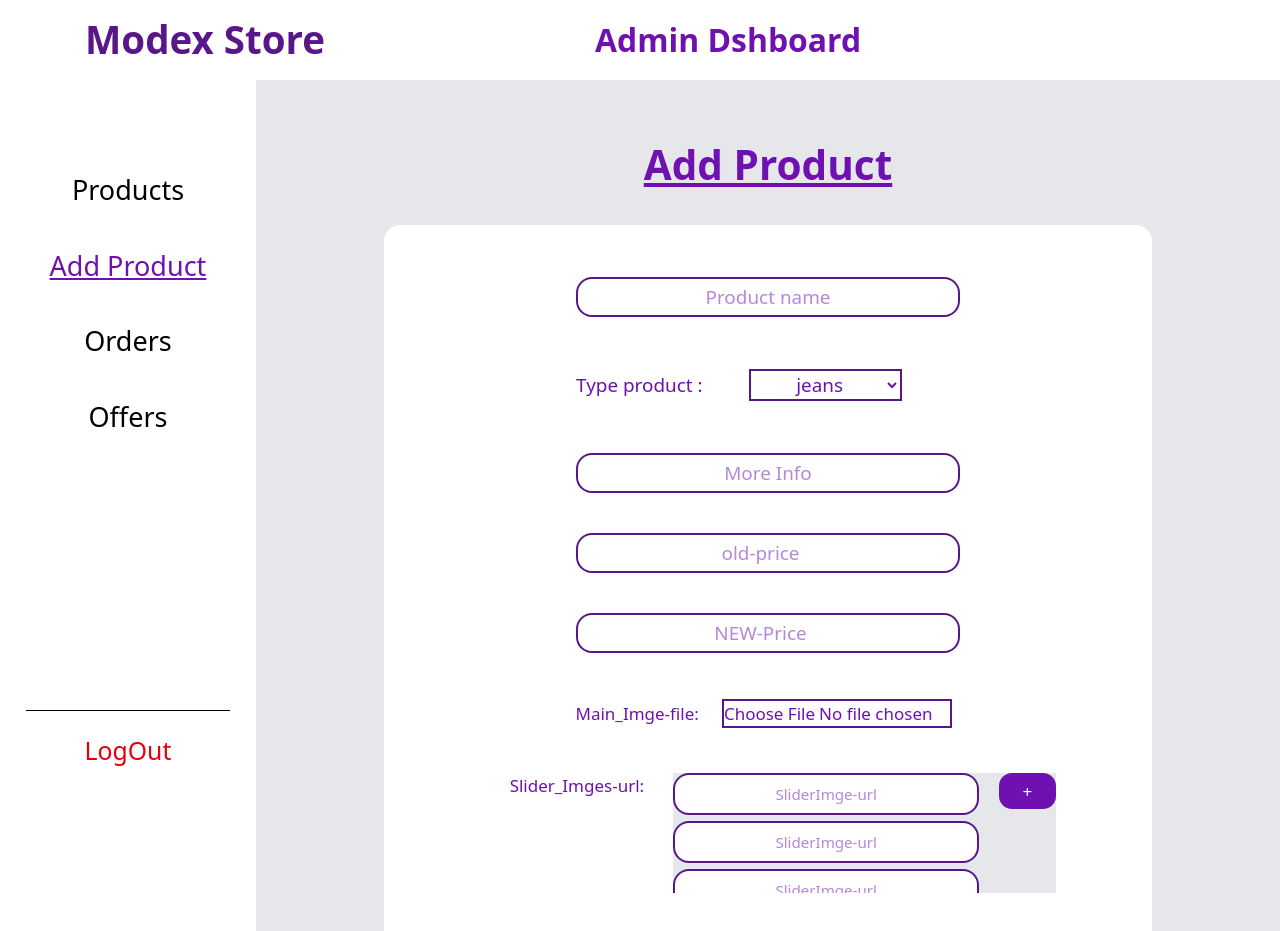
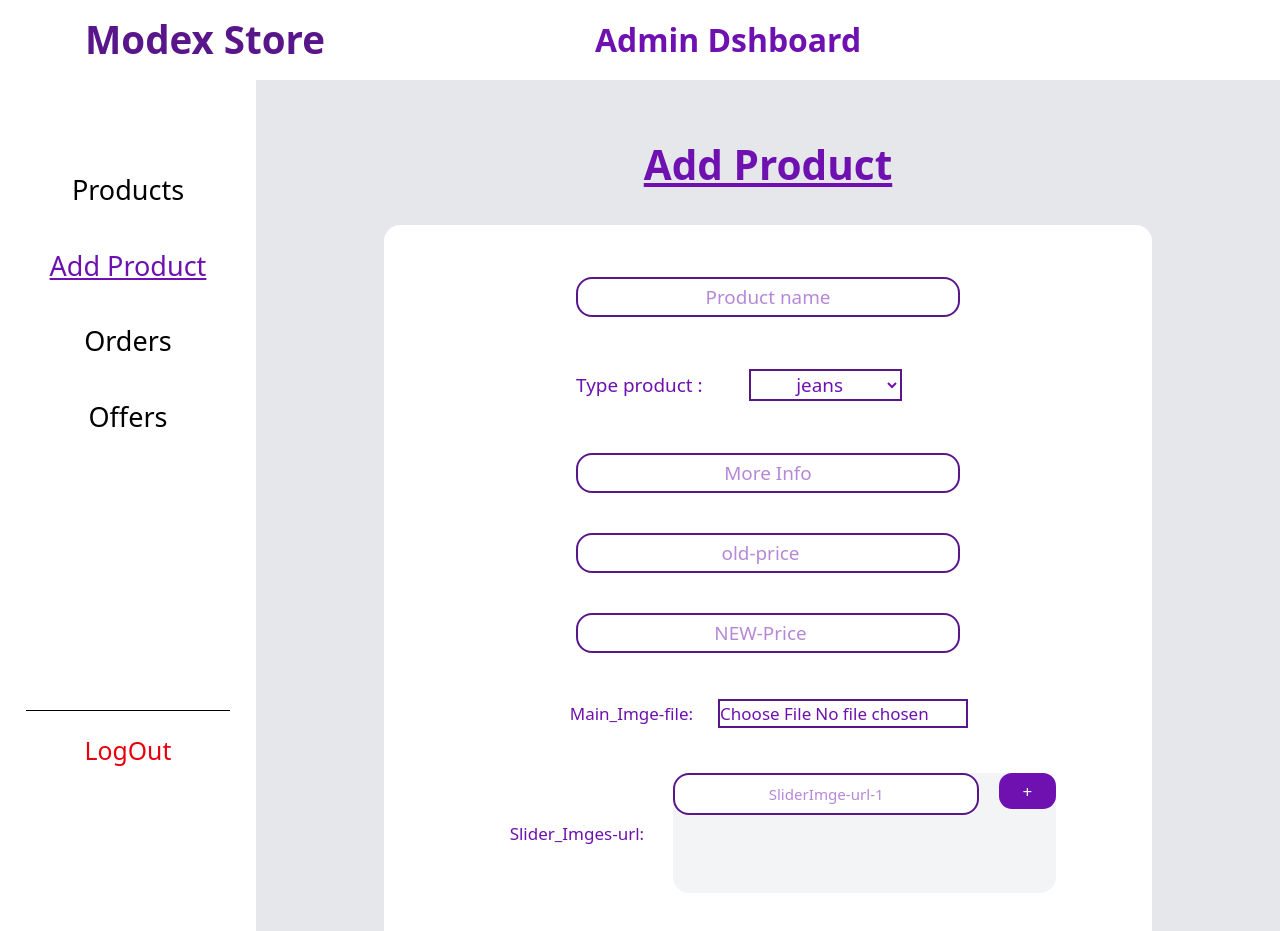
Before and after one commit to ahmed-rmdan/ModexStore, a React (Vite) app: page /admin/addproduct in a window 1280 px wide. Shown: the top 931 px of the page. Built offline with nearby package versions, Linux system fonts and the light colour scheme.

Commit message:
finish product

```diff
--- a/package.json
+++ b/package.json
@@ -12,6 +12,7 @@
   "dependencies": {
     "@reduxjs/toolkit": "^2.8.2",
     "@tailwindcss/vite": "^4.1.10",
+    "@tanstack/react-query": "^5.85.3",
     "framer-motion": "^12.23.12",
     "leaflet": "^1.9.4",
     "lucide-react": "^0.516.0",
--- a/src/App.tsx
+++ b/src/App.tsx
@@ -30,7 +30,7 @@ import { Editproduct } from "./pages/admin/editproduct"
 import { Ordersadminpg } from "./pages/admin/ordersadminpg"
 import { Ordereditpg } from "./pages/admin/editorderpg"
 import { Resetpass } from "./pages/resetpass"
-
+import { QueryClientProvider,QueryClient } from "@tanstack/react-query"
 
 
 const router=createBrowserRouter([
@@ -75,10 +75,17 @@ const router=createBrowserRouter([
 
 
 function App() {
+const client=new QueryClient()
+
+
 
 
   return (
-   <RouterProvider router={router}></RouterProvider>
+    <QueryClientProvider client={client}>
+
+ <RouterProvider router={router}></RouterProvider>
+    </QueryClientProvider>
+
   )
 }
 
--- a/src/compononts/admin/addoredit.tsx
+++ b/src/compononts/admin/addoredit.tsx
@@ -1,17 +1,30 @@
 import React from "react"
+import { Sliderimge } from "./sliderimages"
+import { useMutation } from "@tanstack/react-query"
+import { addproduct } from "../../https/https"
+import { useNavigate } from "react-router-dom"
+export const Addoredit:React.FC<{type:string}>=(props)=>{
+const navigate=useNavigate()
+const {mutate}=useMutation({
+mutationKey:['slideimge'],
+mutationFn:addproduct,
+onSuccess:()=>navigate('/admin/products/allproducts')
 
+})
 
-export const Addoredit:React.FC<{type:string}>=(props)=>{
+async function handlesubmit(ev:React.FormEvent<HTMLFormElement>){
+  ev.preventDefault()
+      const data = new FormData(ev.currentTarget);
+await mutate(data)
 
-
-
+}
 
 
     return(
 
                 <div className="flex w-full flex-col items-center justify-center gap-[3%] bg-gray-200 h-[700px] sm:h-[1000px] ">
                           <h1 className=" flex  underline text-purple-800  text-[9em] font-bold justify-center items-center ">{props.type==='add'? 'Add Product ': 'Edit Product'}</h1>
-                      <form className=" flex flex-col text-[5em] sm:text-[4.2em] 2xl:text-[5em] justify-center gap-[5%] text-purple-800  bg-white items-center h-[80%] w-[92%] sm:w-[85%] lg:w-[80%] xl:w-[75%] 2xl:w-[70%] rounded-2xl"  >
+                      <form className=" flex flex-col text-[5em] sm:text-[4.2em] 2xl:text-[5em] justify-center gap-[5%] text-purple-800  bg-white items-center h-[80%] w-[92%] sm:w-[85%] lg:w-[80%] xl:w-[75%] 2xl:w-[70%] rounded-2xl" onSubmit={handlesubmit} >
 
 
                         <input className='h-[5%] w-[65%] sm:w-[50%] rounded-2xl border-2 border-purple-900 text-center ' type="text" name="name" placeholder='Product name' required={props.type==='add'}></input>
@@ -31,19 +44,19 @@ export const Addoredit:React.FC<{type:string}>=(props)=>{
 
 
                         <input className="h-[5%] w-[65%] sm:w-[50%] rounded-2xl border-2 border-purple-900 text-center " placeholder="More Info" type='text' name="moreinfo" required={props.type==='add'}></input>
-                        <input placeholder="old-price" className="h-[5%] w-[65%] sm:w-[50%] rounded-2xl border-2 border-purple-900 text-center " type="number" name="oldprice" required={props.type==='add'}></input>
+                        <input placeholder="old-price" className="h-[5%] w-[65%] sm:w-[50%] rounded-2xl border-2 border-purple-900 text-center " type='number' name="oldprice" required={props.type==='add'}></input>
                         <input placeholder="NEW-Price" className="h-[5%] w-[65%] sm:w-[50%] rounded-2xl border-2 border-purple-900 text-center " type="number" name="newprice" required={props.type==='add'}></input>
 
 
-                  <div className=" flex flex-row w-[75%]  sm:w-[60%] items-center gap-[5%] h-[5%]">
+                  <div className=" flex flex-row w-[90%]  sm:w-[65%] items-center gap-[5%] h-[5%]">
                     <p className="w-[35%] text-[0.9em] text-end">Main_Imge-file:</p>
-                    <input type="file" name="imgeurl" className="w-[50%] text-[0.9em]  border-2 text-center border-purple-900" placeholder="mainImge-url" ></input>
+                    <input type="file" name="mainimge" className="w-[50%] text-[0.9em] border-2 text-center border-purple-900" placeholder="mainImge-url" ></input>
                   </div>
 
 
+                              <Sliderimge></Sliderimge>
 
-
-                         <div className=" flex flex-row w-[98%] sm:w-[75%] justify-start items-start gap-[5%] h-[15%]">
+                         {/* <div className=" flex flex-row w-[98%] sm:w-[75%] justify-start items-start gap-[5%] h-[15%]">
                     <p className="w-[30%] h-[50%] text-end text-[0.8em] sm:text-[0.9em]">Slider_Imges-url:</p>
                     <div className=" flex flex-row h-full w-[70%] items-start justify-between bg-gray-200 ">
                          <div className=" flex flex-col justify-between overflow-y-auto h-full gap-[5%] w-[80%]">
@@ -54,7 +67,7 @@ export const Addoredit:React.FC<{type:string}>=(props)=>{
                             <button className="buttonstyle text-center w-[15%] text-[0.9em] h-[20%] sm:h-[30%]">+</button>
                     </div>
 
-                  </div>
+                  </div> */}
 
 
                               <button className="buttonstyle font-bold w-[25%] sm:w-[12%] h-[5%]" >{props.type==='add'?'Add':'Edit'}</button>
--- /dev/null
+++ b/src/compononts/admin/sliderimages.tsx
@@ -0,0 +1,37 @@
+import React, { type FormEvent } from "react"
+import { useState } from "react"
+
+export const Sliderimge:React.FC<{}>=()=>{
+const [numberslide,setnumberslide]=useState(1)
+
+ let arr=[]
+ for(let i=1;i<=numberslide;i++){
+ arr.push(i)
+ }
+ function handleclick(ev:FormEvent){
+    ev.preventDefault()
+    setnumberslide(prev=>prev+1)
+ }
+    return(
+
+               <div className=" flex flex-row w-[98%] sm:w-[75%] justify-start items-start gap-[5%] h-[15%]">
+                    <p className="w-[30%] h-[100%] flex text-end justify-end items-center text-[0.85em] sm:text-[0.9em]">Slider_Imges-url:</p>
+                    <div className=" flex flex-row h-full w-[70%] items-start justify-between bg-gray-100 rounded-2xl ">
+                         <ul className=" flex flex-col justify-between overflow-y-auto h-full gap-[5%] w-[80%]">
+
+                          {
+                                arr.map(elm=>{
+                                 return   <input key={elm} type="text" name={`sliderimge`} className="w-full text-[0.8em] max-h-[23%] sm:max-h-[35%]  min-h-[23%] sm:min-h-[35%] bg-white
+                                  border-2 text-center border-purple-900 rounded-2xl" placeholder={`SliderImge-url-${elm}`}></input>
+                                })
+                             }
+
+
+                         </ul>
+                            <button className="buttonstyle text-center w-[15%] text-[0.9em] h-[20%] sm:h-[30%]" onClick={handleclick}>+</button>
+                    </div>
+
+               </div>
+
+    )
+}
--- a/src/compononts/listitem.tsx
+++ b/src/compononts/listitem.tsx
@@ -4,7 +4,7 @@ import { useAppDispatch } from "../store/hook";
 import { cartactions } from "../store/store";
 import { Heart } from "lucide-react";
 import {motion} from 'framer-motion'
-import { AnimatePresence } from "framer-motion";
+
 export const Listitem:React.FC<{imgeurl:string,name:string,quantity:number,price:number,type:string,id:string}>=(props)=>{
     const dispatch=useAppDispatch()
   function handleAddcart(){
--- a/src/compononts/offers.tsx
+++ b/src/compononts/offers.tsx
@@ -1,6 +1,6 @@
 import React from "react"
 import { Listitem } from "./listitem"
-import { ArrowBigLeft, X } from 'lucide-react';
+import { ArrowBigLeft } from 'lucide-react';
 import {ArrowBigRight} from 'lucide-react';
 import { useEffect,useState,useRef } from "react";
 import { motion } from "framer-motion";
--- a/src/compononts/userorder.tsx
+++ b/src/compononts/userorder.tsx
@@ -6,7 +6,7 @@ export const Orderuser:React.FC<{details:string,address:string,id:string,state:s
 
     return(
 
- <motion.li  variants={{visible:{opacity:100,scale:1},invisible:{opacity:0,scale:0.5}}} transition={{duration:1}}   key={props.id} className="flex flex-col  w-[47%]  sm:w-[30%] bg-white h-[30%] sm:h-[45%] text-purple-800  rounded-2xl  items-center justify-around text-[9px]  sm:text-[12.5px] lg:-text-[17px] xl:text-[19px]  2xl:text-[23px] " >
+ <motion.li  variants={{visible:{opacity:100,scale:1},invisible:{opacity:0,scale:0.5}}}   key={props.id} className="flex flex-col  w-[47%]  sm:w-[30%] bg-white h-[30%] sm:h-[45%] text-purple-800  rounded-2xl  items-center justify-around text-[9px]  sm:text-[12.5px] lg:-text-[17px] xl:text-[19px]  2xl:text-[23px] " >
             <p> {props.details}</p>
             <p> At : {props.date}</p>
             <p> To : {props.address}</p>
--- /dev/null
+++ b/src/https/https.ts
@@ -0,0 +1,60 @@
+import React from "react"
+
+export async function addproduct(data:FormData){
+//   ev.preventDefault()
+//       const data = new FormData(ev.currentTarget);
+
+      let arrslide=data.getAll('sliderimge').join(',')
+       data.set('sliderimge',arrslide)
+
+const formdata=Object.fromEntries(data.entries())
+
+const input = {
+  ...formdata,
+  mainimge:''
+  ,
+  newprice: Number(formdata.newprice),
+  oldprice: Number(formdata.oldprice),
+};
+
+console.log(input)
+const res=await fetch('http://localhost:3000/graphql',{
+  method:'POST',
+  headers:{'Content-Type': 'application/json',
+    'Accept': 'application/json'
+  },
+  body:JSON.stringify({
+    query:`
+     mutation($input: ProductInput!) {
+        addproduct(input: $input) {
+          message,id
+        }
+      }
+    `,
+       variables: {
+      input:input
+    }
+
+  })
+})
+const datars=await res.json()
+console.log(datars.data.addproduct.id);
+
+
+const id=datars.data.addproduct.id
+
+// const datanew = new FormData(ev.currentTarget);
+const file=data.get('mainimge') as File
+if(!file) return
+
+if(file.name==='' && file.size===0) return;
+try{
+const RES=await fetch(`http://localhost:3000/uploadimge/${id}`,{
+           method:'POST',
+             body:data
+})
+}catch(err){
+  console.log(err)
+}
+
+}
```
Also changed, not shown: 1 other file (tests, documents, lock files or other folders).
